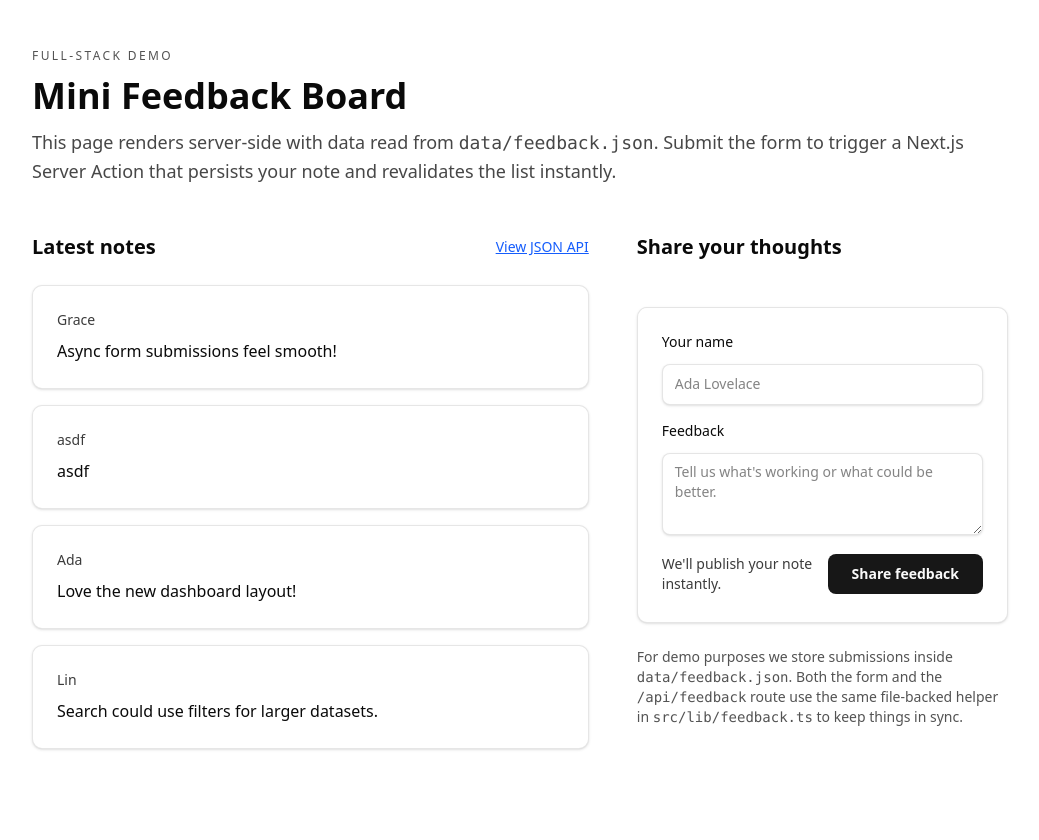
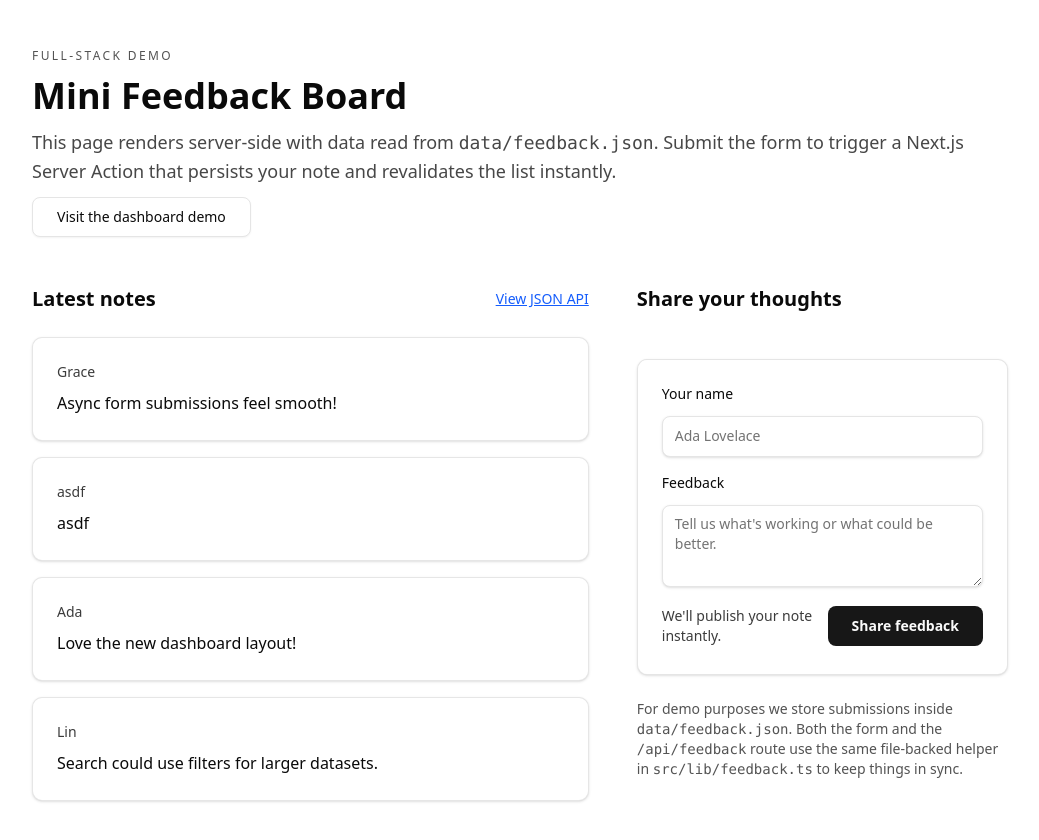
Before and after one commit to wdchenxyz/next-js-app, a Next.js app: page / in a window 1280 px wide. Shown: the top 840 px of the page, without its empty margins (120-1159 px from the left). Before the commit the page ends 800 px from the top, so only its background shows below. Built offline with nearby package versions, Linux system fonts and the light colour scheme.

Commit message:
feat: add link to dashboard in homepage and fix inputs foreground

```diff
--- a/src/app/page.tsx
+++ b/src/app/page.tsx
@@ -1,4 +1,6 @@
+import Link from "next/link";
 import FeedbackForm from "@/components/feedback-form";
+import { Button } from "@/components/ui/button";
 import { readFeedback } from "@/lib/feedback";
 import { submitFeedback } from "./actions";
 
@@ -19,6 +21,11 @@ export default async function Home() {
           Submit the form to trigger a Next.js Server Action that persists your note and
           revalidates the list instantly.
         </p>
+        <div className="flex justify-center sm:justify-start">
+          <Button asChild variant="outline" size="lg">
+            <Link href="/dashboard">Visit the dashboard demo</Link>
+          </Button>
+        </div>
       </header>
 
       <main className="grid gap-12 md:grid-cols-[1.5fr_1fr]">
--- a/src/components/feedback-form.tsx
+++ b/src/components/feedback-form.tsx
@@ -17,7 +17,7 @@ type FeedbackFormProps = {
 
 const labelClasses = "block text-sm font-medium text-foreground";
 const fieldClasses =
-  "w-full rounded-md border border-black/10 bg-white px-3 py-2 text-sm text-foreground shadow-sm focus:border-black/40 focus:outline-none focus:ring-2 focus:ring-black/30";
+  "w-full rounded-md border border-border bg-card px-3 py-2 text-sm text-foreground placeholder:text-muted-foreground shadow-sm focus-visible:outline-none focus-visible:ring-2 focus-visible:ring-ring/60 focus-visible:border-ring";
 
 function SubmitButton() {
   const { pending } = useFormStatus();
```
